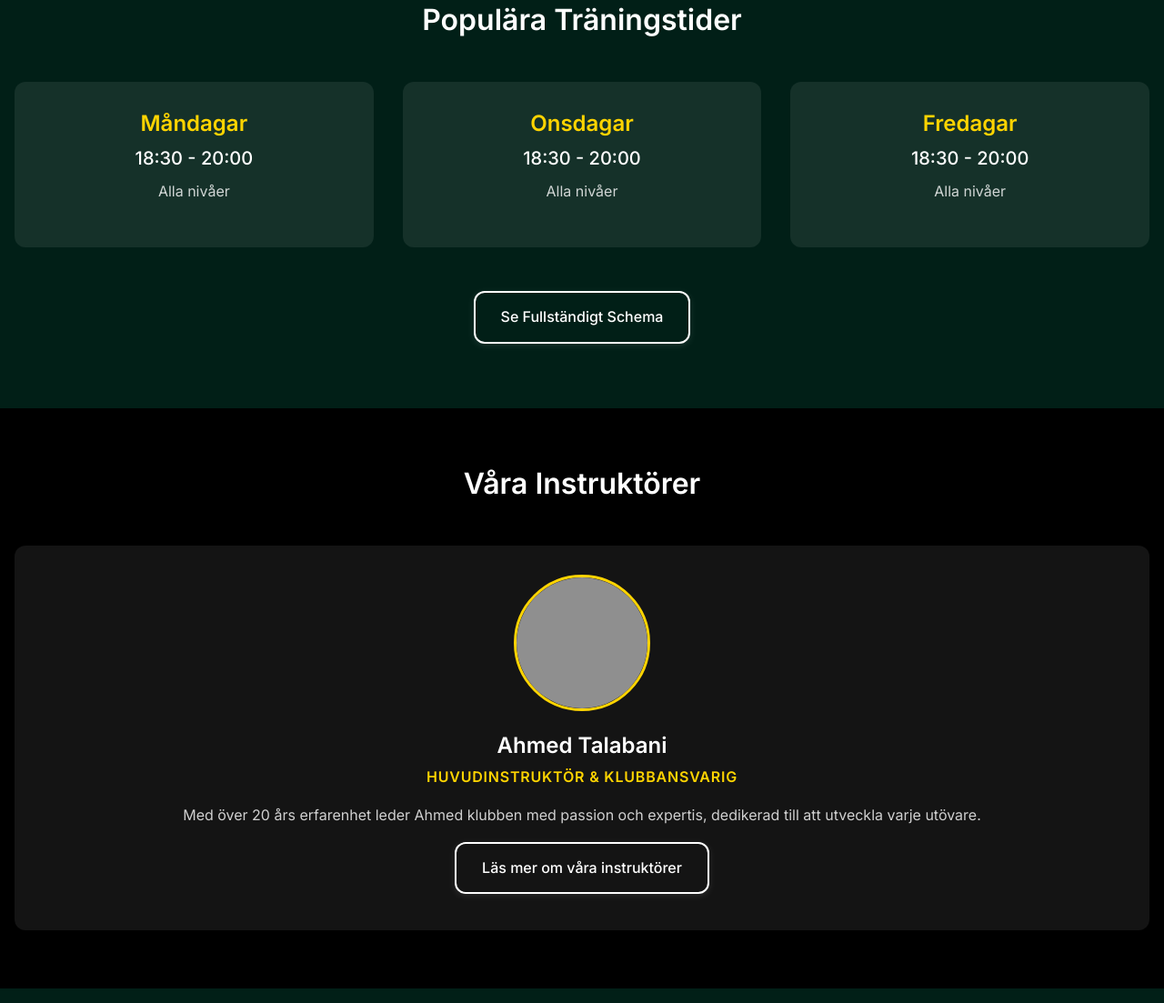
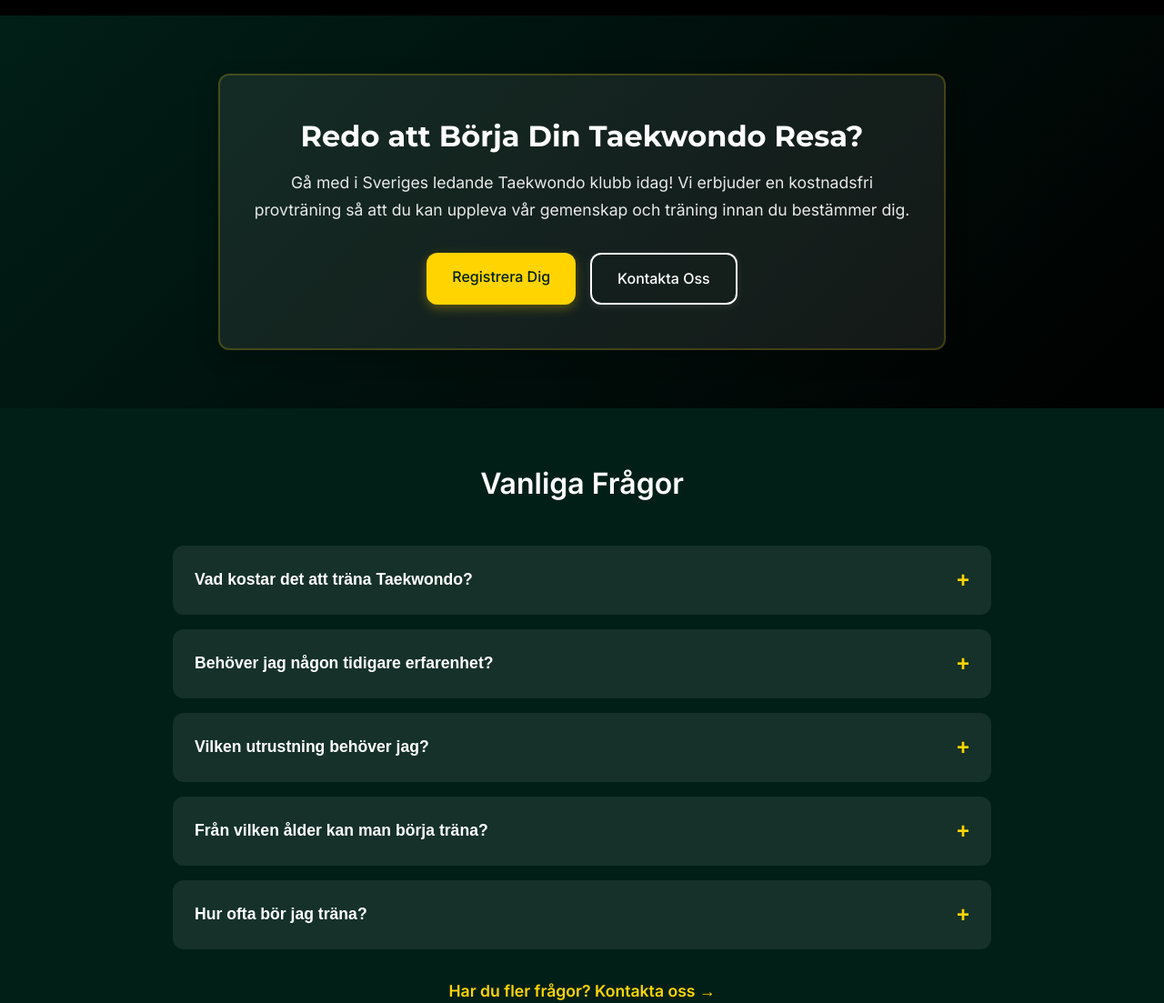
Before and after one commit to rebazzzz/lejonTKD, a plain HTML site: page index.html in a window 1280 px wide. Shown: the part 2512-3615 px from the top of the page at 91% size. Drawn offline with Linux system fonts and the light colour scheme; grey boxes are pictures that could not be loaded.

Commit message:
updated the index page content

```diff
--- a/1/css/home.css
+++ b/1/css/home.css
@@ -219,6 +219,7 @@
 
 .schedule-actions {
   text-align: center;
+
 }
 
 /* Facilities List */
--- a/index.html
+++ b/index.html
@@ -88,19 +88,31 @@
             </div>
         </section>
 
-        <!-- CTA Block -->
-        <section class="cta-block">
+        <!-- Schedule Preview -->
+        <section class="schedule-preview">
             <div class="container">
-                <div class="cta-content">
-                    <h2 class="cta-title">Redo att Börja Din Taekwondo-Resa?</h2>
-                    <p class="cta-subtitle">
-                        Gå med i Sveriges ledande Taekwondo-klubb idag! Vi erbjuder en kostnadsfri provträning
-                        så att du kan uppleva vår gemenskap och träning innan du bestämmer dig.
-                    </p>
-                    <div class="cta-actions">
-                        <a href="1/registrering.html" class="btn btn-primary">Registrera Dig</a>
-                        <a href="1/kontakt.html" class="btn btn-secondary">Kontakta Oss</a>
+                <h2 class="section-title">Populära Träningstider</h2>
+                <div class="schedule-cards">
+                    <div class="schedule-card">
+                        <h3 class="schedule-day">Måndagar</h3>
+                        <p class="schedule-time">18:30 - 20:00</p>
+                        <p class="schedule-group">Alla nivåer</p>
                     </div>
+                    <div class="schedule-card">
+                        <h3 class="schedule-day">Onsdagar</h3>
+                         <p class="schedule-time">18:30 - 20:00</p>
+                        <p class="schedule-group">Alla nivåer</p>
+                    </div>
+                    <div class="schedule-card">
+                        <h3 class="schedule-day">Fredagar</h3>
+                         <p class="schedule-time">18:30 - 20:00</p>
+                        <p class="schedule-group">Alla nivåer</p>
+                    </div>
+                </div>
+                <div class="schedule-actions">
+                    <a href="1/traningsschema.html" class="btn btn-secondary">Se Fullständigt Schema</a>
+                    <a href="1/om-klubben.html" class="btn btn-secondary">Läs mer om våra instruktörer</a>
+
                 </div>
             </div>
         </section>
@@ -150,55 +162,20 @@
             </div>
         </section>
 
-        <!-- Schedule Preview -->
-        <section class="schedule-preview">
+         <!-- CTA Block -->
+        <section class="cta-block">
             <div class="container">
-                <h2 class="section-title">Populära Träningstider</h2>
-                <div class="schedule-cards">
-                    <div class="schedule-card">
-                        <h3 class="schedule-day">Måndagar</h3>
-                        <p class="schedule-time">18:30 - 20:00</p>
-                        <p class="schedule-group">Alla nivåer</p>
-                    </div>
-                    <div class="schedule-card">
-                        <h3 class="schedule-day">Onsdagar</h3>
-                         <p class="schedule-time">18:30 - 20:00</p>
-                        <p class="schedule-group">Alla nivåer</p>
-                    </div>
-                    <div class="schedule-card">
-                        <h3 class="schedule-day">Fredagar</h3>
-                         <p class="schedule-time">18:30 - 20:00</p>
-                        <p class="schedule-group">Alla nivåer</p>
+                <div class="cta-content">
+                    <h2 class="cta-title">Redo att Börja Din Taekwondo Resa?</h2>
+                    <p class="cta-subtitle">
+                        Gå med i Sveriges ledande Taekwondo klubb idag! Vi erbjuder en kostnadsfri provträning
+                        så att du kan uppleva vår gemenskap och träning innan du bestämmer dig.
+                    </p>
+                    <div class="cta-actions">
+                        <a href="1/registrering.html" class="btn btn-primary">Registrera Dig</a>
+                        <a href="1/kontakt.html" class="btn btn-secondary">Kontakta Oss</a>
                     </div>
                 </div>
-                <div class="schedule-actions">
-                    <a href="1/traningsschema.html" class="btn btn-secondary">Se Fullständigt Schema</a>
-                </div>
-            </div>
-        </section>
-
-        <!-- Instructors Section -->
-        <section class="instructors">
-            <div class="container">
-                <h2 class="section-title">Våra Instruktörer</h2>
-                <div class="instructors-grid">
-                    <div class="instructor-card">
-                        <div class="instructor-image">
-                            <img src="1/images/IMG_5161.jpg" alt="Huvudinstruktör">
-                        </div>
-                        <h3 class="instructor-name">Ahmed Talabani</h3>
-                        <p class="instructor-role">Huvudinstruktör & Klubbansvarig</p>
-                        <p class="instructor-bio">
-                            Med över 20 års erfarenhet leder Ahmed klubben med passion och expertis, dedikerad till att utveckla varje utövare.
-                        </p>
-
-                        <div class="instructor-cta">
-                    <a href="1/om-klubben.html" class="btn btn-secondary">Läs mer om våra instruktörer</a>
-                </div>
-                    </div>
-
-                </div>
-
             </div>
         </section>
 
```
Also changed, not shown: 1/images/advancednew.jpg (added).
